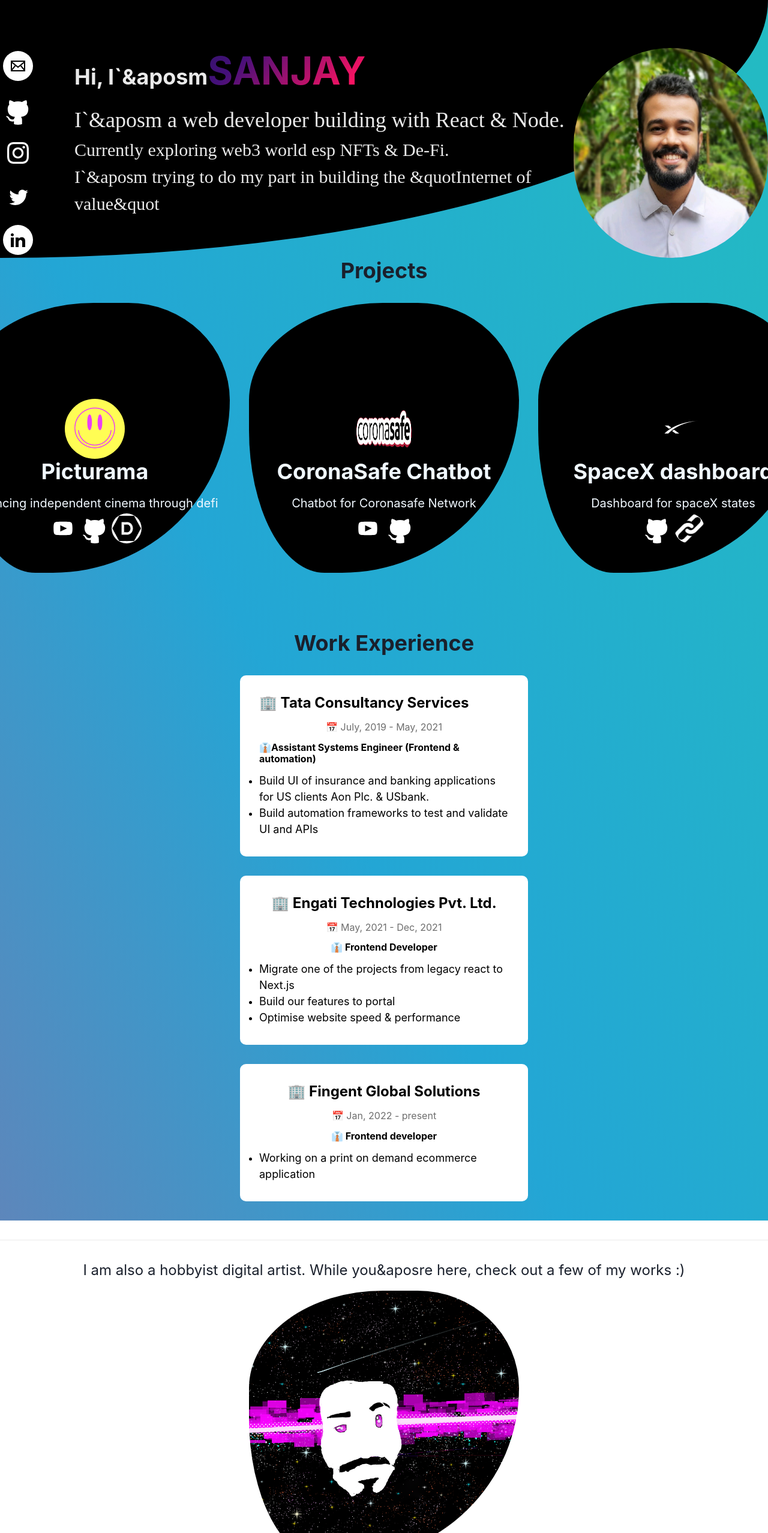
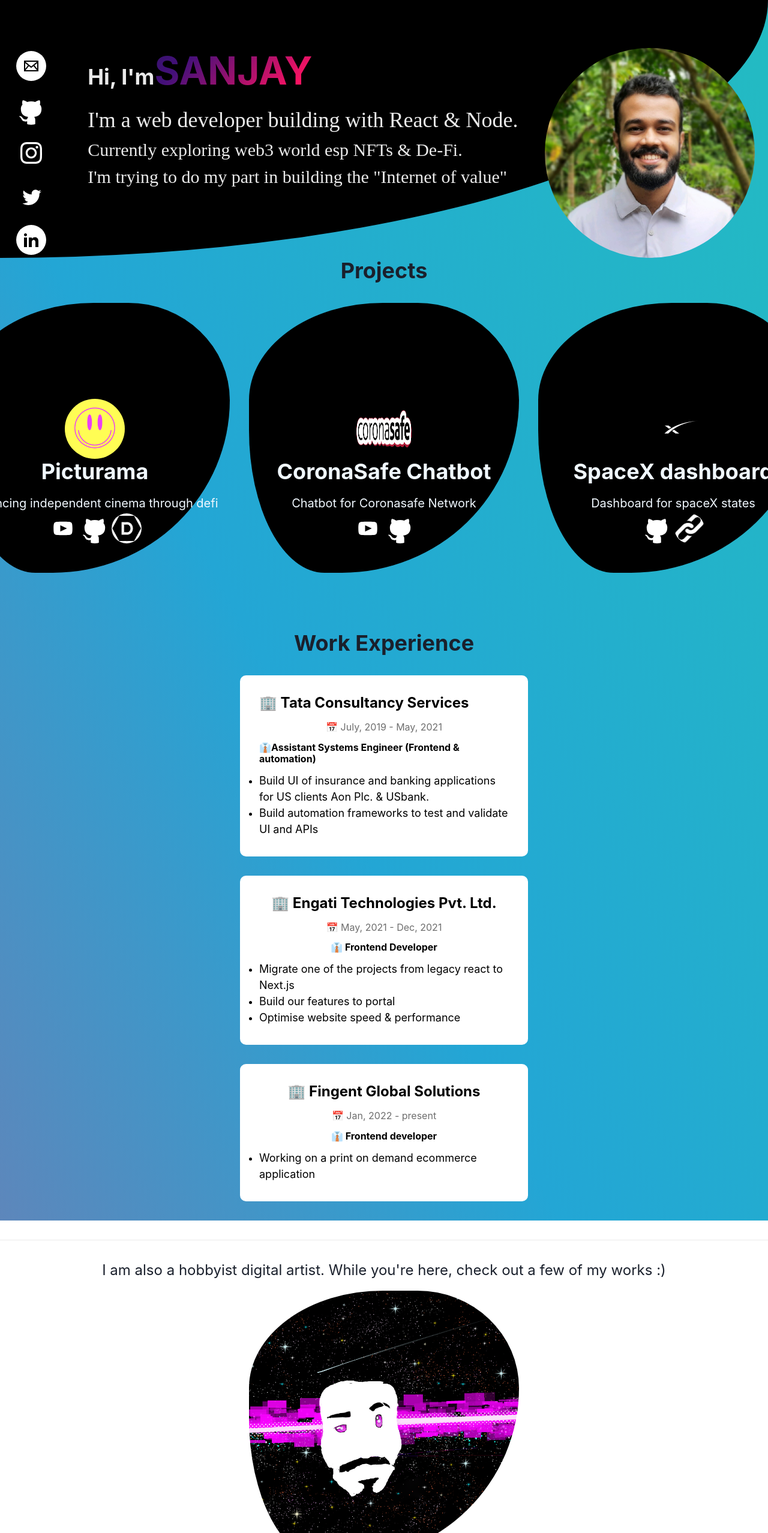
Before and after one commit to sanjayrjs16/personal-website, a Next.js app: page / in a window 1280 px wide. Shown: the top 2556 px of the page at 60% size. Built offline with nearby package versions, Linux system fonts and the light colour scheme.

Commit message:
Escape quotes &quot; corrected

```diff
--- a/pages/index.tsx
+++ b/pages/index.tsx
@@ -30,7 +30,7 @@
       <footer className={styles.footer}>
         <Box>
           <Text fontSize="2xl" textAlign={"center"}>
-            I am also a hobbyist digital artist. While you&aposre here, check
+            I am also a hobbyist digital artist. While you&#x27;re here, check
             out a few of my works :)
           </Text>
           <a
--- a/src/components/Header.tsx
+++ b/src/components/Header.tsx
@@ -88,18 +88,18 @@
         </Flex>
         <Box marginLeft={"4rem"}>
           <Heading mb={4}>
-            Hi, I`&aposm<span className={styles.animateCharcter}> Sanjay</span>
+            Hi, I&#x27;m<span className={styles.animateCharcter}> Sanjay</span>
           </Heading>
 
           <Text fontSize="4xl">
-            I`&aposm a web developer building with React & Node.
+            I&#x27;m a web developer building with React & Node.
           </Text>
           <Text fontSize="3xl">
             Currently exploring web3 world esp NFTs & De-Fi.
           </Text>
           <Text fontSize="3xl">
-            I`&aposm trying to do my part in building the &quotInternet of
-            value&quot
+            I&#x27;m trying to do my part in building the &quot;Internet of
+            value&quot;
           </Text>
         </Box>
       </Flex>
```
